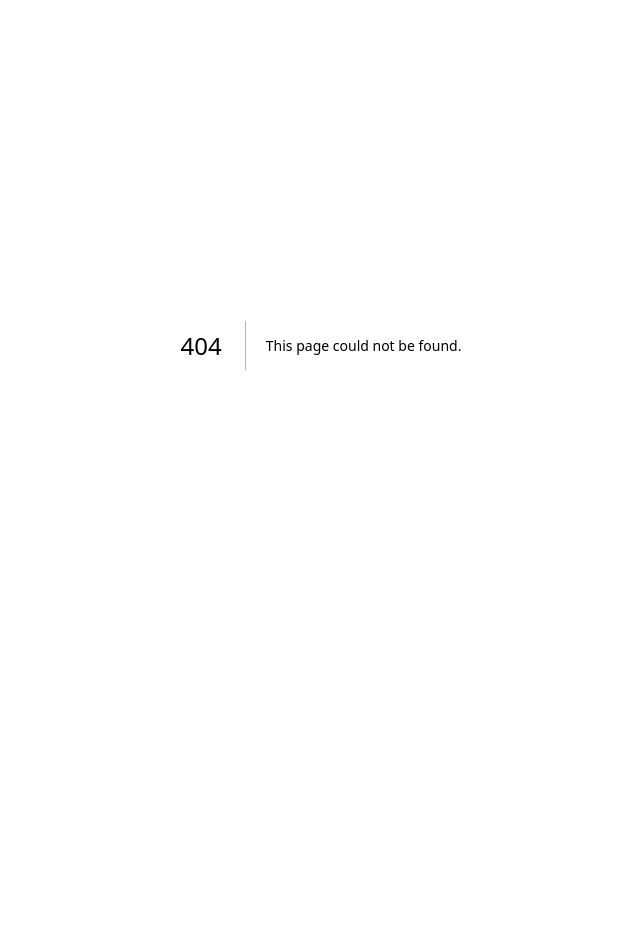
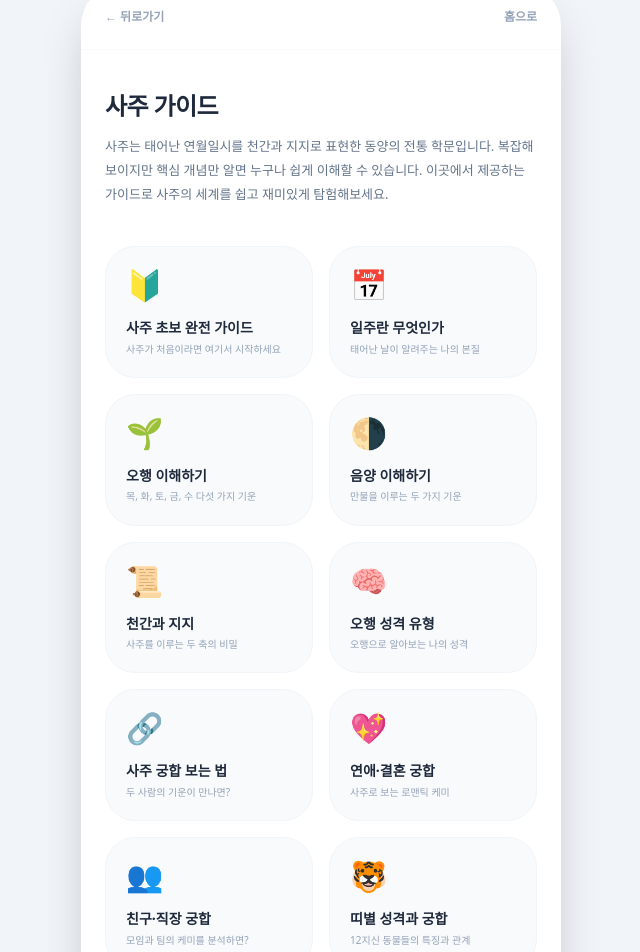
Before and after one commit to PLANB-John/oursai-web, a Next.js app: page /guide in a window 1280 px wide. Before the commit this address had no page. Shown: the part 55-1007 px from the top of the page, without its empty margins (319-959 px from the left). Before the commit the page ends 800 px from the top, so only its background shows below. Built offline with nearby package versions, Linux system fonts and the light colour scheme.

Commit message:
Create guide.js

```diff
--- /dev/null
+++ b/pages/guide.js
@@ -0,0 +1,89 @@
+import React from 'react';
+import Head from 'next/head';
+
+const guideItems = [
+  { title: "사주 초보 완전 가이드", desc: "사주가 처음이라면 여기서 시작하세요", icon: "🔰" },
+  { title: "일주란 무엇인가", desc: "태어난 날이 알려주는 나의 본질", icon: "📅" },
+  { title: "오행 이해하기", desc: "목, 화, 토, 금, 수 다섯 가지 기운", icon: "🌱" },
+  { title: "음양 이해하기", desc: "만물을 이루는 두 가지 기운", icon: "🌗" },
+  { title: "천간과 지지", desc: "사주를 이루는 두 축의 비밀", icon: "📜" },
+  { title: "오행 성격 유형", desc: "오행으로 알아보는 나의 성격", icon: "🧠" },
+  { title: "사주 궁합 보는 법", desc: "두 사람의 기운이 만나면?", icon: "🔗" },
+  { title: "연애·결혼 궁합", desc: "사주로 보는 로맨틱 케미", icon: "💖" },
+  { title: "친구·직장 궁합", desc: "모임과 팀의 케미를 분석하면?", icon: "👥" },
+  { title: "띠별 성격과 궁합", desc: "12지신 동물들의 특징과 관계", icon: "🐯" },
+  { title: "60갑자 일주표", desc: "60가지 일주 한눈에 보기", icon: "🔢" },
+  { title: "사주 용어 사전", desc: "핵심 용어를 한곳에서 확인", icon: "📖" },
+  { title: "부모·자녀 궁합", desc: "오행으로 보는 가족 관계의 비밀", icon: "🏠" },
+  { title: "MBTI vs 사주", desc: "나를 더 잘 아는 건 어느 쪽?", icon: "🧪" },
+  { title: "사주로 보는 직업 적성", desc: "오행에 맞는 직장 찾기", icon: "💼" }
+];
+
+export default function Guide() {
+  return (
+    <div className="min-h-screen bg-slate-100 flex justify-center items-start sm:py-10 font-sans">
+      <Head>
+        <title>사주 가이드 | 우리 사이 (oursai.kr)</title>
+      </Head>
+
+      <div className="w-full max-w-[480px] min-h-screen bg-white shadow-2xl flex flex-col relative overflow-hidden sm:rounded-[40px] pb-20">
+
+        {/* --- 상단 네비게이션 --- */}
+        <div className="px-6 py-6 border-b border-slate-50 flex items-center justify-between">
+          <a href="/intro" className="text-xs text-slate-400 font-bold flex items-center gap-1 hover:text-purple-400 transition-colors">
+            ← 뒤로가기
+          </a>
+          <a href="/" className="text-xs text-slate-400 font-bold hover:text-purple-400 transition-colors">홈으로</a>
+        </div>
+
+        <main className="px-6 py-10">
+          {/* 헤더 섹션 */}
+          <section className="mb-10">
+            <h1 className="text-2xl font-black text-slate-800 mb-3 tracking-tight">사주 가이드</h1>
+            <p className="text-[13px] text-slate-500 leading-6">
+              사주는 태어난 연월일시를 천간과 지지로 표현한 동양의 전통 학문입니다.
+              복잡해 보이지만 핵심 개념만 알면 누구나 쉽게 이해할 수 있습니다.
+              이곳에서 제공하는 가이드로 사주의 세계를 쉽고 재미있게 탐험해보세요.
+            </p>
+          </section>
+
+          {/* 가이드 카드 리스트 (2열 그리드) */}
+          <section className="grid grid-cols-2 gap-4">
+            {guideItems.map((item, idx) => (
+              <div
+                key={idx}
+                className="bg-slate-50 p-5 rounded-[30px] border border-slate-100 hover:border-purple-200 hover:bg-purple-50/30 transition-all cursor-pointer group"
+              >
+                <div className="text-3xl mb-4 group-hover:scale-110 transition-transform">{item.icon}</div>
+                <h3 className="font-bold text-[14px] text-slate-800 mb-1 leading-tight">{item.title}</h3>
+                <p className="text-[10px] text-slate-400 leading-relaxed">{item.desc}</p>
+              </div>
+            ))}
+          </section>
+
+          {/* 하단 버튼 영역 */}
+          <section className="mt-12 space-y-3">
+            <button className="w-full py-4 bg-slate-50 text-slate-600 rounded-2xl text-[13px] font-bold border border-slate-100 hover:bg-slate-100 transition-colors flex items-center justify-center gap-2">
+              모임 궁합 확인해보기 →
+            </button>
+            <button className="w-full py-4 bg-slate-50 text-slate-600 rounded-2xl text-[13px] font-bold border border-slate-100 hover:bg-slate-100 transition-colors flex items-center justify-center gap-2">
+              나와 궁합 확인해보기 →
+            </button>
+          </section>
+        </main>
+
+        {/* 푸터 영역 */}
+        <footer className="px-6 py-10 bg-white text-center border-t border-slate-50 mt-10">
+          <div className="flex justify-center gap-4 text-[11px] text-slate-300 font-bold mb-6">
+            <a href="/intro">서비스 소개</a>
+            <span>|</span>
+            <a href="/faq">자주 묻는 질문</a>
+            <span>|</span>
+            <a href="/feedback">의견 보내기</a>
+          </div>
+          <p className="text-[10px] text-slate-200 font-medium">© 2026 oursai.kr | All Rights Reserved.</p>
+        </footer>
+      </div>
+    </div>
+  );
+}
```
